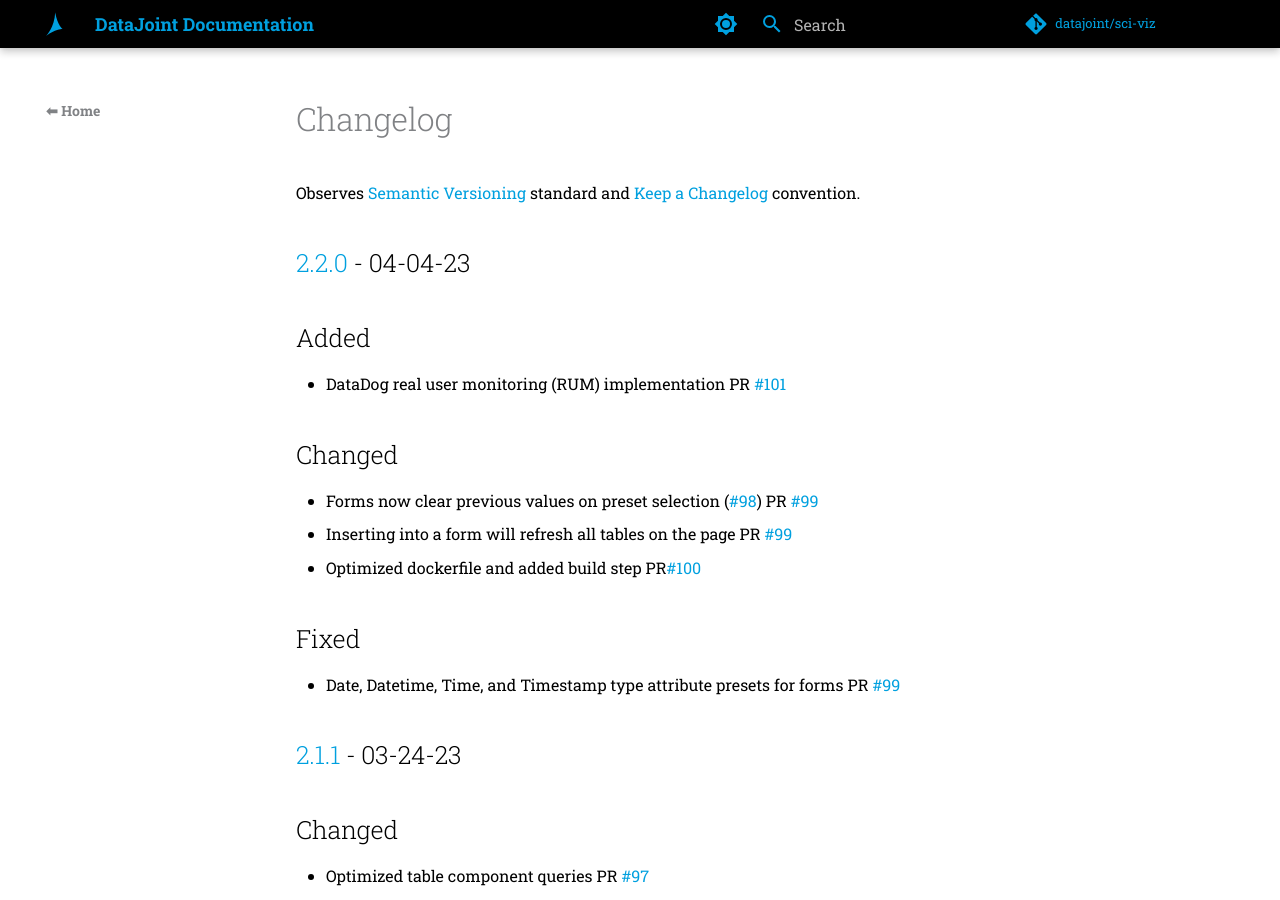
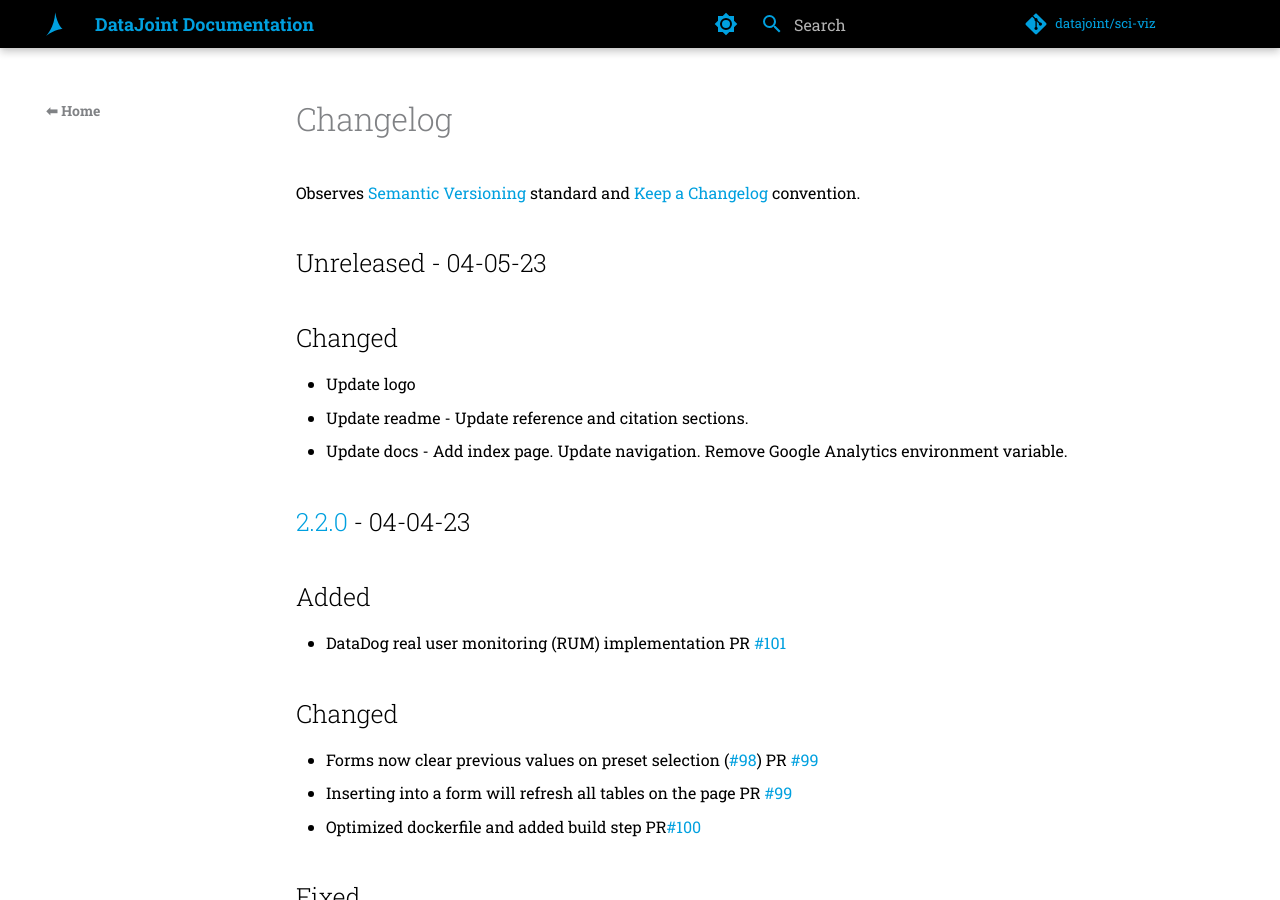
Before and after one commit to datajoint/sci-viz, an MkDocs documentation site: the page built from docs/src/changelog.md, in a window 1280 px wide and 900 px high. Built offline with MkDocs 1.6.1 and Material for MkDocs 9.7.7, drawn with Linux system fonts in a browser that asks for light colours; comment, search, counter and statistics services are not loaded; the version menu is left out.

Commit message:
Update changelog

```diff
--- a/docs/src/changelog.md
+++ b/docs/src/changelog.md
@@ -1,6 +1,14 @@
 # Changelog
 
 Observes [Semantic Versioning](https://semver.org/spec/v2.0.0.html) standard and [Keep a Changelog](https://keepachangelog.com/en/1.0.0/) convention.
+
+## Unreleased - 04-05-23
+
+## Changed
+
+- Update logo
+- Update readme - Update reference and citation sections.
+- Update docs - Add index page. Update navigation. Remove Google Analytics environment variable.
 
 ## [2.2.0] - 04-04-23
 
```
